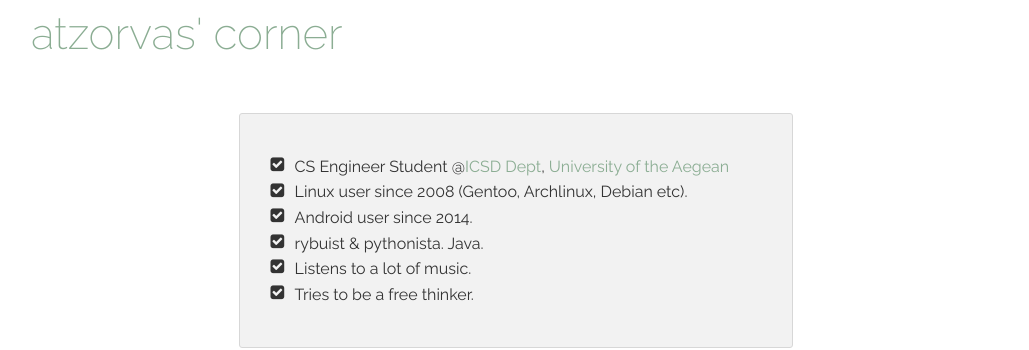
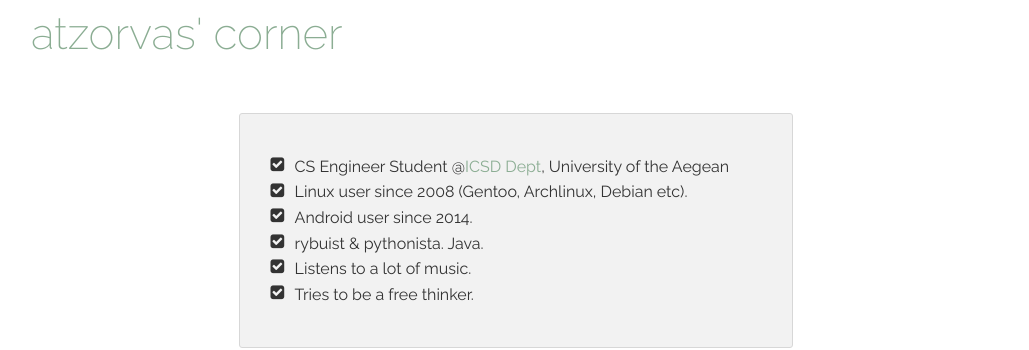
Before and after one commit to daigofuji/jekyll-foundation-5-starter, a Jekyll site: the page built from index.md, in a window 1280 px wide. Shown: the top 350 px of the page, without its empty margins (124-1153 px from the left). Built offline with Jekyll 4.4.1, drawn with Linux system fonts in a browser that asks for light colours; nearby versions of some CDN libraries; some of the changed lines change nothing that is shown.

Commit message:
remove aegean.gr link

```diff
--- a/index.md
+++ b/index.md
@@ -9,7 +9,7 @@ keywords: tzorvas, atzorvas, github, jekyll
   <div class="medium-9 large-7 small-centered column">
     <div class="panel radius mvl">
       <p><ul class="fa-ul">
-    		<li><i class="fa-li fa fa-check-square"></i>CS Engineer Student @<a href="//www.icsd.aegean.gr/icsd_en">ICSD Dept</a>, <a href="//www.aegean.gr">University of the Aegean</a></li>
+    		<li><i class="fa-li fa fa-check-square"></i>CS Engineer Student @<a href="//www.icsd.aegean.gr/icsd_en">ICSD Dept</a>, University of the Aegean</li>
 			  <li><i class="fa-li fa fa-check-square"></i>Linux user since 2008 (Gentoo, Archlinux, Debian etc).</li>
 			  <li><i class="fa-li fa fa-check-square"></i>Android user since 2014.</li>
 			  <li><i class="fa-li fa fa-check-square"></i>rybuist & pythonista. Java.</li>
```
